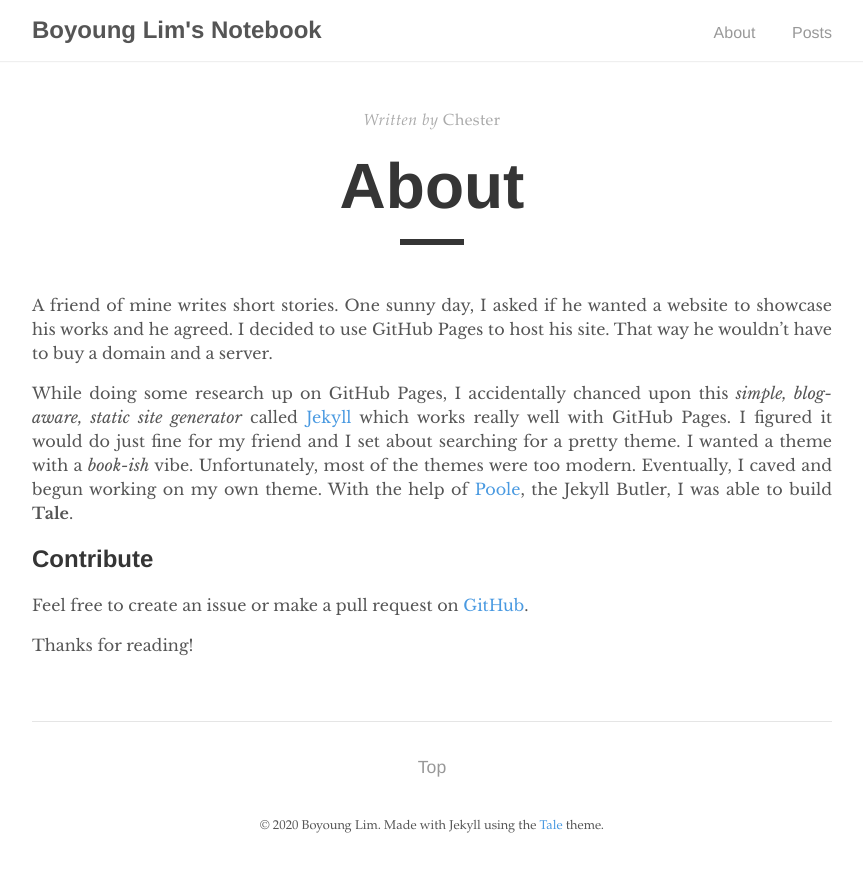
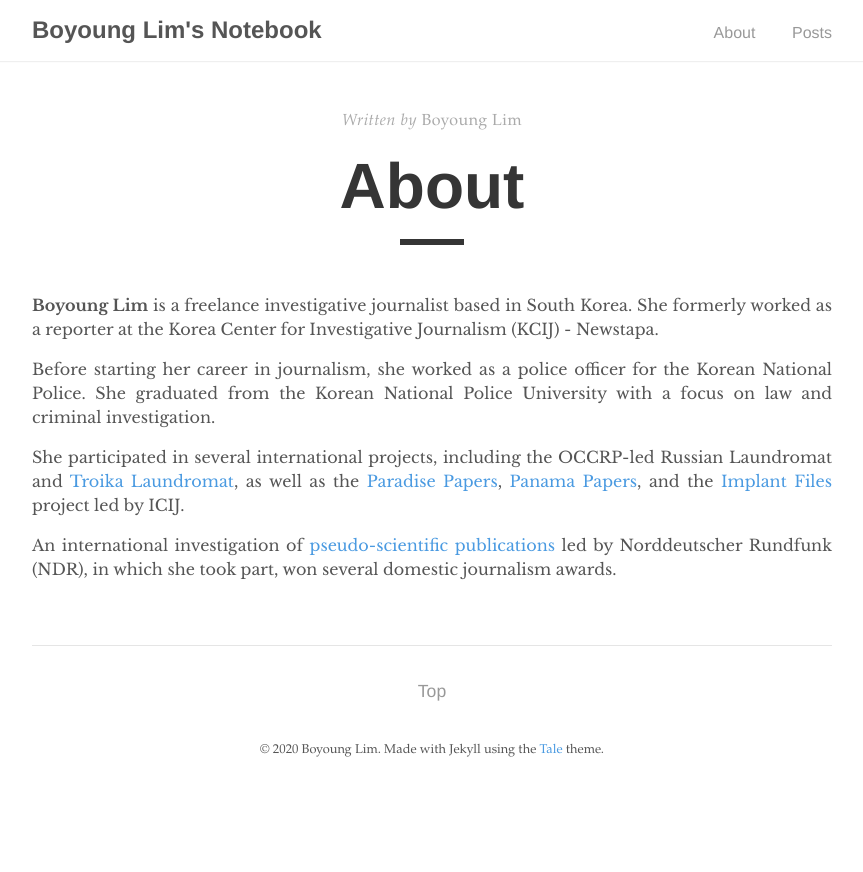
Before and after one commit to boyounglim88/Blog, a Jekyll site: the page built from _pages/about.md, in a window 1280 px wide. Shown: the top 872 px of the page, without its empty margins (208-1071 px from the left). Built offline with Jekyll 4.4.1, drawn with Linux system fonts in a browser that asks for light colours.

Commit message:
Update about.md

```diff
--- a/_pages/about.md
+++ b/_pages/about.md
@@ -1,15 +1,14 @@
 ---
 layout: post
 title: "About"
-author: "Chester"
+author: "Boyoung Lim"
 permalink: /about/
 ---
 
-A friend of mine writes short stories. One sunny day, I asked if he wanted a website to showcase his works and he agreed. I decided to use GitHub Pages to host his site. That way he wouldn't have to buy a domain and a server.
+**Boyoung Lim** is a freelance investigative journalist based in South Korea. She formerly worked as a reporter at the Korea Center for Investigative Journalism (KCIJ) - Newstapa.
 
-While doing some research up on GitHub Pages, I accidentally chanced upon this _simple, blog-aware, static site generator_ called [Jekyll](https://jekyllrb.com/) which works really well with GitHub Pages. I figured it would do just fine for my friend and I set about searching for a pretty theme. I wanted a theme with a _book-ish_ vibe. Unfortunately, most of the themes were too modern. Eventually, I caved and begun working on my own theme. With the help of [Poole](https://github.com/poole/poole), the Jekyll Butler, I was able to build **Tale**.
+Before starting her career in journalism, she worked as a police officer for the Korean National Police. She graduated from the Korean National Police University with a focus on law and criminal investigation.
 
-## Contribute
-Feel free to create an issue or make a pull request on [GitHub](https://github.com/chesterhow/tale).
+She participated in several international projects, including the OCCRP-led Russian Laundromat and [Troika Laundromat](https://www.icij.org/blog/2019/03/troika-laundromat-reveals-russian-banks-8-8bn-offshore-scheme/), as well as the [Paradise Papers](https://www.icij.org/investigations/paradise-papers/), [Panama Papers](https://www.icij.org/investigations/panama-papers/), and the [Implant Files](https://www.icij.org/investigations/implant-files/) project led by ICIJ.
 
-Thanks for reading!
+An international investigation of [pseudo-scientific publications](https://www.icij.org/blog/2018/09/undercover-reporters-expose-bogus-scientific-conferences/) led by Norddeutscher Rundfunk (NDR), in which she took part, won several domestic journalism awards.
```
